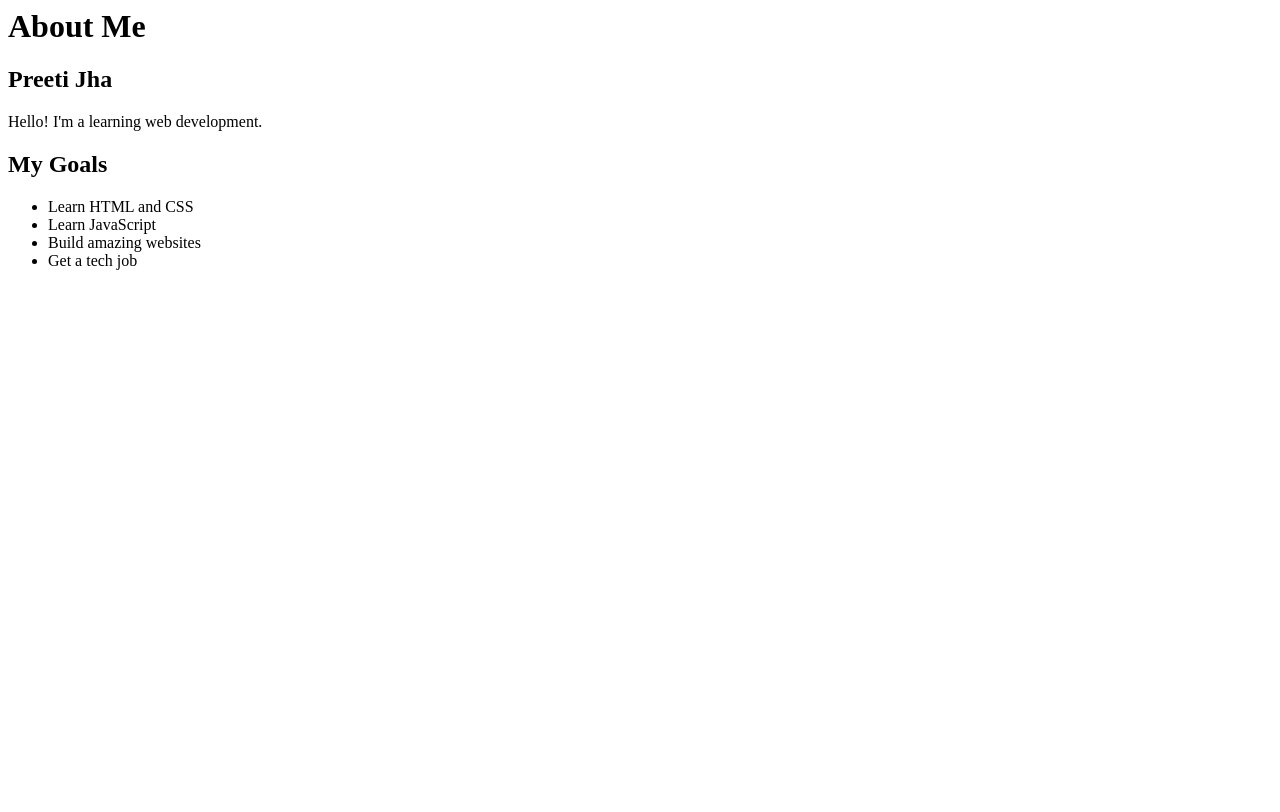
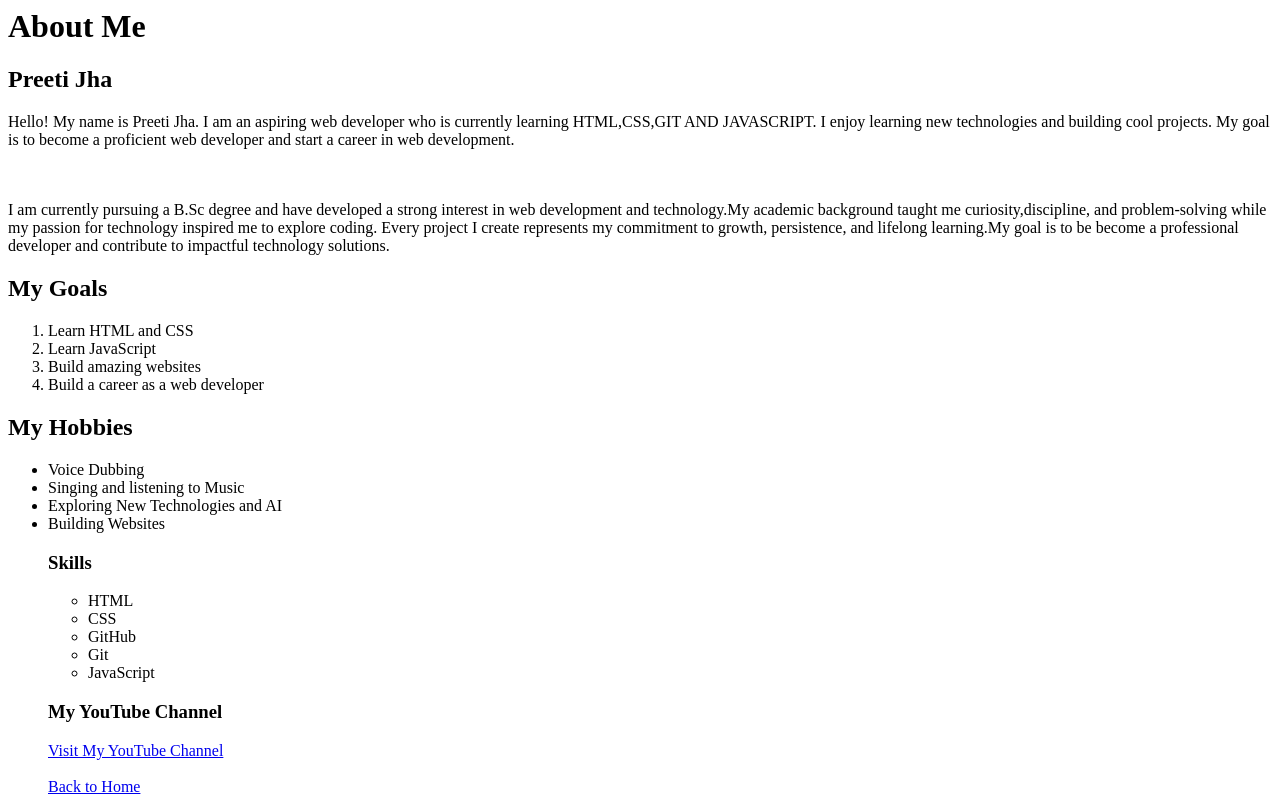
Before and after one commit to PreetiJha-DEV/NEW-VOLUME-1, a plain HTML site: page aboutme.html in a window 1280 px wide. Drawn offline with Linux system fonts and the light colour scheme.

Commit message:
Updated About Me Page and Added Skills Section

```diff
--- a/aboutme.html
+++ b/aboutme.html
@@ -5,13 +5,49 @@
 <body>
     <h1>About Me</h1>
     <h2>Preeti Jha</h2>
-    <p>Hello! I'm a learning web development.</p>
+    <p>Hello! My name is Preeti Jha. I am an aspiring web developer who is currently learning
+         HTML,CSS,GIT AND JAVASCRIPT. I enjoy learning new technologies and building cool projects.
+        My goal is to become a proficient web developer and start a career in web development.</p>
+        <br><br>
+        I am currently pursuing a B.Sc degree and have developed a strong interest in web development
+        and technology.My academic background taught me curiosity,discipline, and problem-solving
+        while my passion for technology inspired me to explore coding.
+        Every project I create represents my commitment to growth, persistence, and lifelong
+        learning.My goal is to be become a professional developer and contribute to impactful
+        technology solutions.
     <h2>My Goals</h2>
-    <ul>
+    <ol>
         <li>Learn HTML and CSS</li>
         <li>Learn JavaScript</li>
         <li>Build amazing websites</li>
-        <li>Get a tech job</li>
-    </ul>
+        <li>Build a career as a web developer</li>
+    </ol>
+
+    <h2>My Hobbies</h2>
+    <ul>
+        <li>Voice Dubbing</li>
+        <li>Singing and listening to Music</li>
+        <li>Exploring New Technologies and AI</li>
+       <li>Building Websites</li>
+
+       <h3>Skills</h3>
+       <ul>
+           <li>HTML</li>
+           <li>CSS</li>
+           <li>GitHub</li>
+           <li>Git</li>
+           <li>JavaScript</li>
+       </ul>
+
+
+    <h3>My YouTube Channel</h3>
+    <a href="https://youtube.com/@veejha-01?si=fo4aj8pb_pR3LRWn" target="_blank">Visit My YouTube Channel</a>
+
+
+    <br><br>
+<a href="index.html">Back to Home</a>
+
+
+
 </body>
 </html>
```
Also changed, not shown: index.html (+17 -2 lines).
